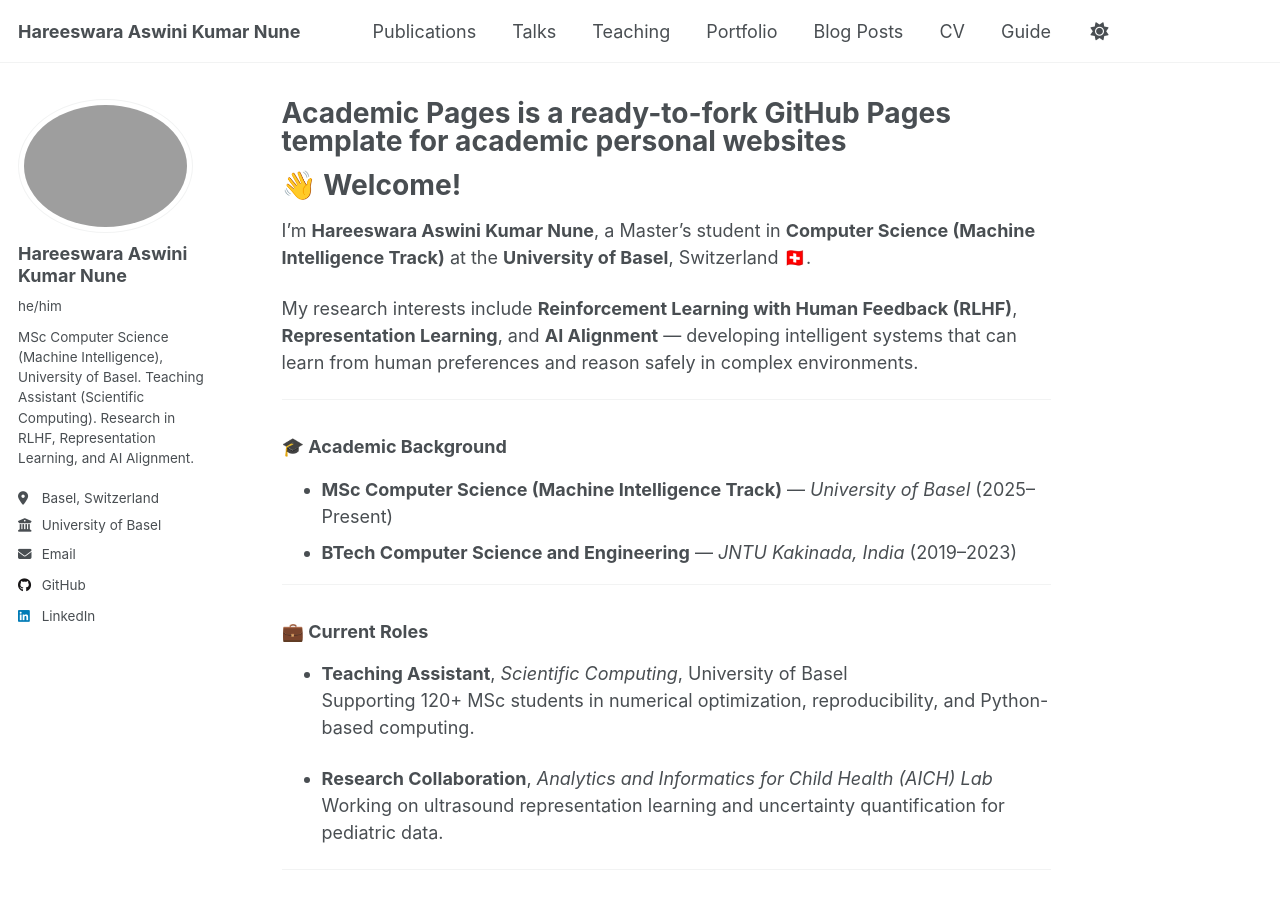
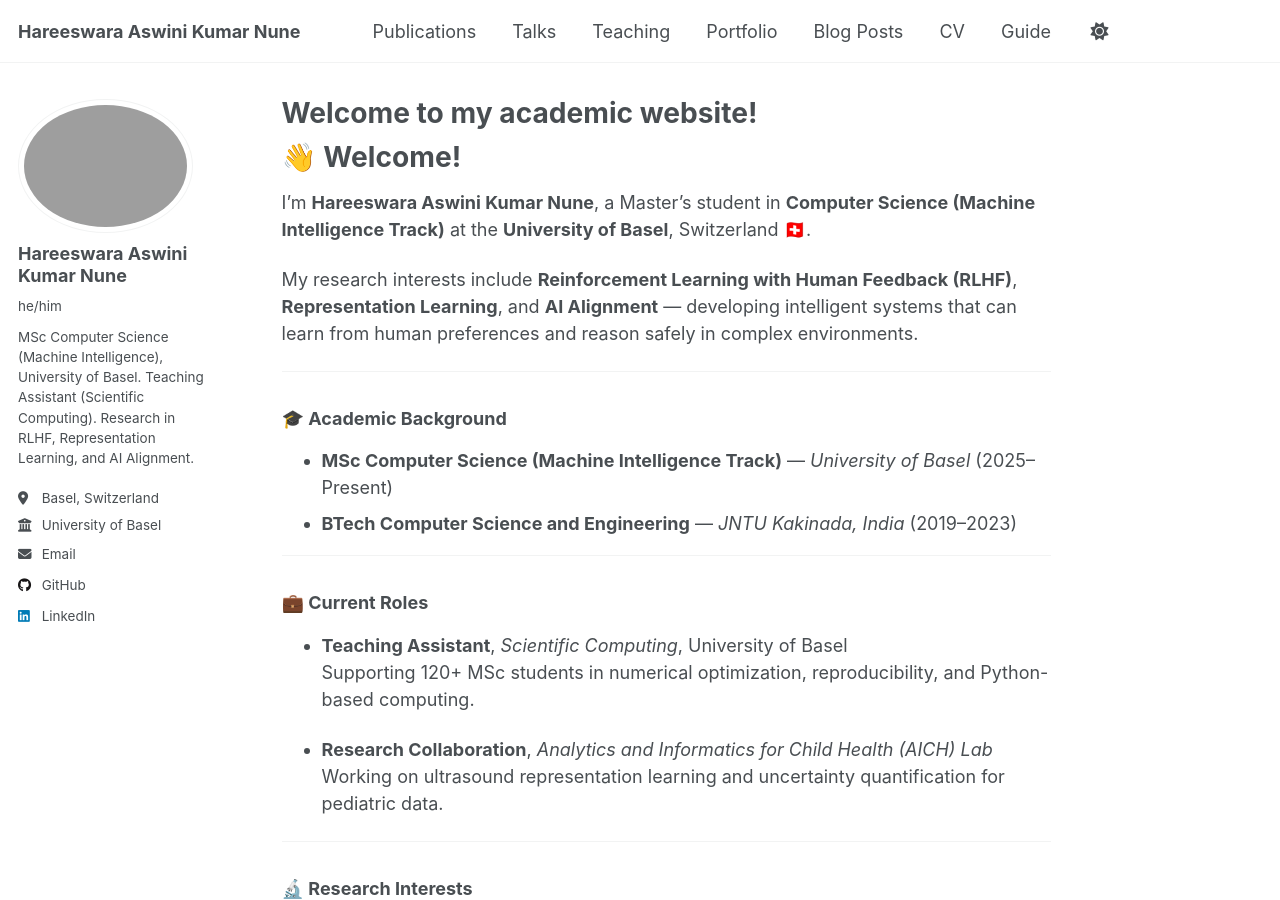
Before and after one commit to nune3009/nune3009.github.io, a Jekyll site: the page built from _pages/about.md, in a window 1280 px wide and 900 px high. Built offline with Jekyll 4.4.1, drawn with Linux system fonts in a browser that asks for light colours; a script that is not in the unit is left out.

Commit message:
Update title on about page

```diff
--- a/_pages/about.md
+++ b/_pages/about.md
@@ -1,6 +1,6 @@
 ---
 permalink: /
-title: "Academic Pages is a ready-to-fork GitHub Pages template for academic personal websites"
+title: "Welcome to my academic website! "
 author_profile: true
 redirect_from:
   - /about/
```
